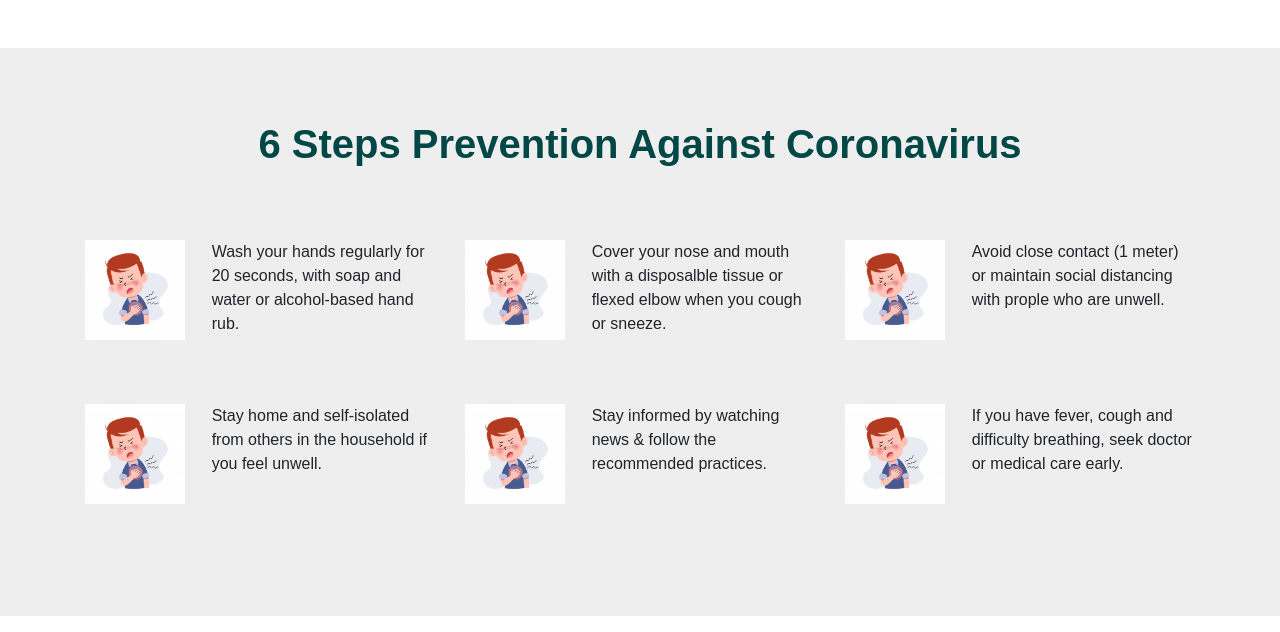
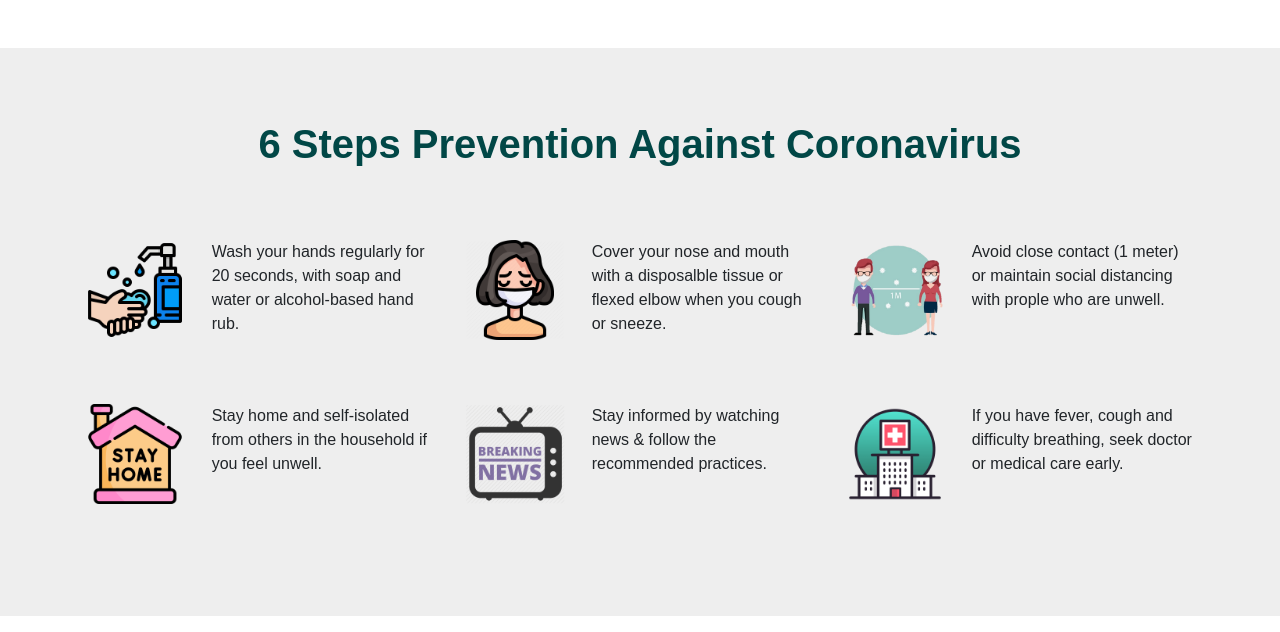
Before and after one commit to Ankit289Prasad/COVID-19, a PHP site: page / in a window 1280 px wide. Shown: the part 1806-2438 px from the top of the page. Run offline with PHP 8.4, Linux system fonts and the light colour scheme; some libraries are stand-ins or nearby versions; some web fonts are replaced.

Commit message:
GOCORONA

```diff
--- a/index.php
+++ b/index.php
@@ -6,7 +6,7 @@
     <meta charset="utf-8">
     <meta name="viewport" content="width=device-width, initial-scale=1.0">
     <meta name="theme-color" content="rgba(22, 21, 63, 0.952)">
-    <title>COVID-19</title>
+    <title>COVID-19 Outbreaks</title>
     <link rel="icon" href="imes.ico" type="image/x-icon">
     <meta name="viewport" content="width=device-width, initial-scale=1, shrink-to-fit=no">
     <?php include 'CSS/style.php'; ?>
@@ -199,7 +199,7 @@
                         <div class="row">
                             <div class="col-lg-4 col-md-4 col-12">
                                 <figure class="text-center">
-                                    <img src="Images/breathe.jpg" alt="breathe" class="image-fluid" width="100" height="100">
+                                    <img src="Images/wash.png" alt="breathe" class="image-fluid" width="100" height="100">
                                 </figure>
                             </div>
                             <div class="col-lg-8 col-md-8 col-12">
@@ -211,7 +211,7 @@
                         <div class="row">
                             <div class="col-lg-4 col-md-4 col-12">
                                 <figure class="text-center">
-                                    <img src="Images/breathe.jpg" alt="breathe" class="image-fluid" width="100" height="100">
+                                    <img src="Images/sneze.png" alt="breathe" class="image-fluid" width="100" height="100">
                                 </figure>
                             </div>
                             <div class="col-lg-8 col-md-8 col-12">
@@ -223,7 +223,7 @@
                         <div class="row">
                             <div class="col-lg-4 col-md-4 col-12">
                                 <figure class="text-center">
-                                    <img src="Images/breathe.jpg" alt="breathe" class="image-fluid" width="100" height="100">
+                                    <img src="Images/dis.png" alt="breathe" class="image-fluid" width="100" height="100">
                                 </figure>
                             </div>
                             <div class="col-lg-8 col-md-8 col-12">
@@ -235,7 +235,7 @@
                         <div class="row">
                             <div class="col-lg-4 col-md-4 col-12">
                                 <figure class="text-center">
-                                    <img src="Images/breathe.jpg" alt="breathe" class="image-fluid" width="100" height="100">
+                                    <img src="Images/shome.png" alt="breathe" class="image-fluid" width="100" height="100">
                                 </figure>
                             </div>
                             <div class="col-lg-8 col-md-8 col-12">
@@ -247,7 +247,7 @@
                         <div class="row">
                             <div class="col-lg-4 col-md-4 col-12">
                                 <figure class="text-center">
-                                    <img src="Images/breathe.jpg" alt="breathe" class="image-fluid" width="100" height="100">
+                                    <img src="Images/news.png" alt="breathe" class="image-fluid" width="100" height="100">
                                 </figure>
                             </div>
                             <div class="col-lg-8 col-md-8 col-12">
@@ -259,7 +259,7 @@
                         <div class="row">
                             <div class="col-lg-4 col-md-4 col-12">
                                 <figure class="text-center">
-                                    <img src="Images/breathe.jpg" alt="breathe" class="image-fluid" width="100" height="100">
+                                    <img src="Images/hos.png" alt="breathe" class="image-fluid" width="100" height="100">
                                 </figure>
                             </div>
                             <div class="col-lg-8 col-md-8 col-12">
```
Also changed, not shown: Images/dis.png (added), Images/hos.png (added), Images/news.png (added), Images/sdid.png (added), Images/shome.png (added), Images/sneze.png (added), Images/wash.png (added).
